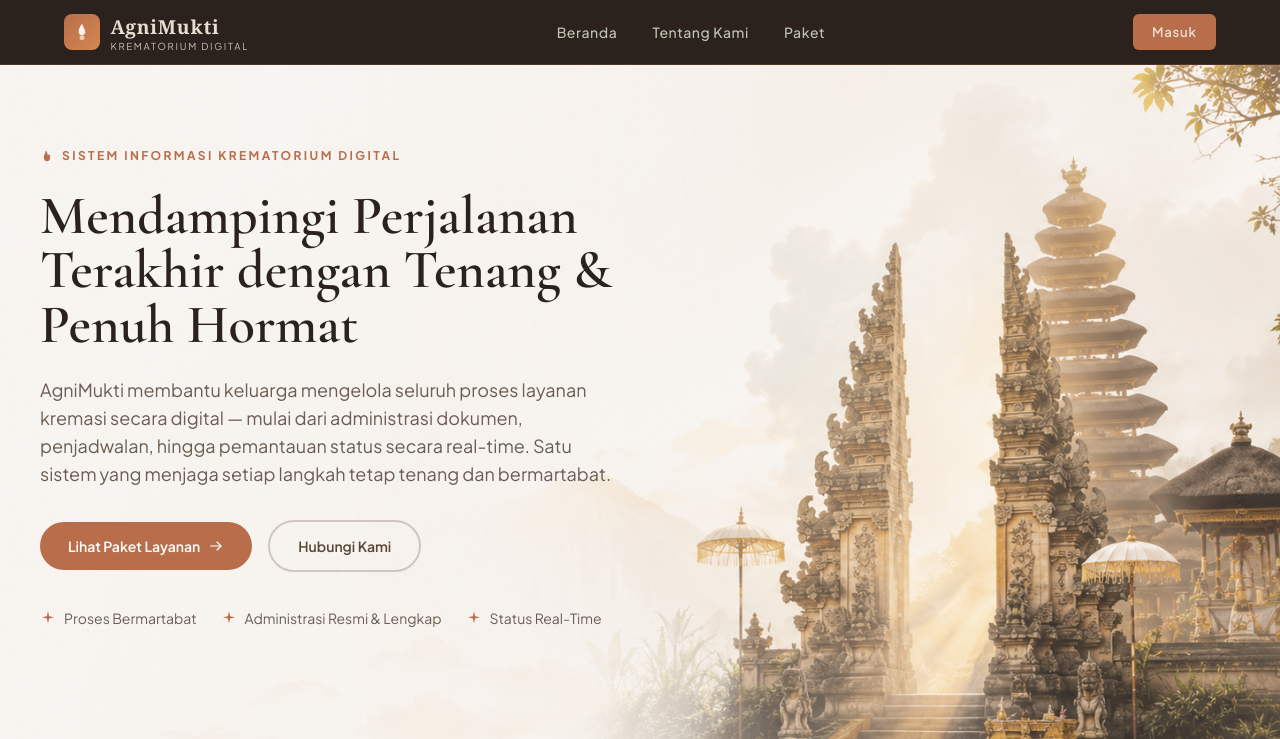
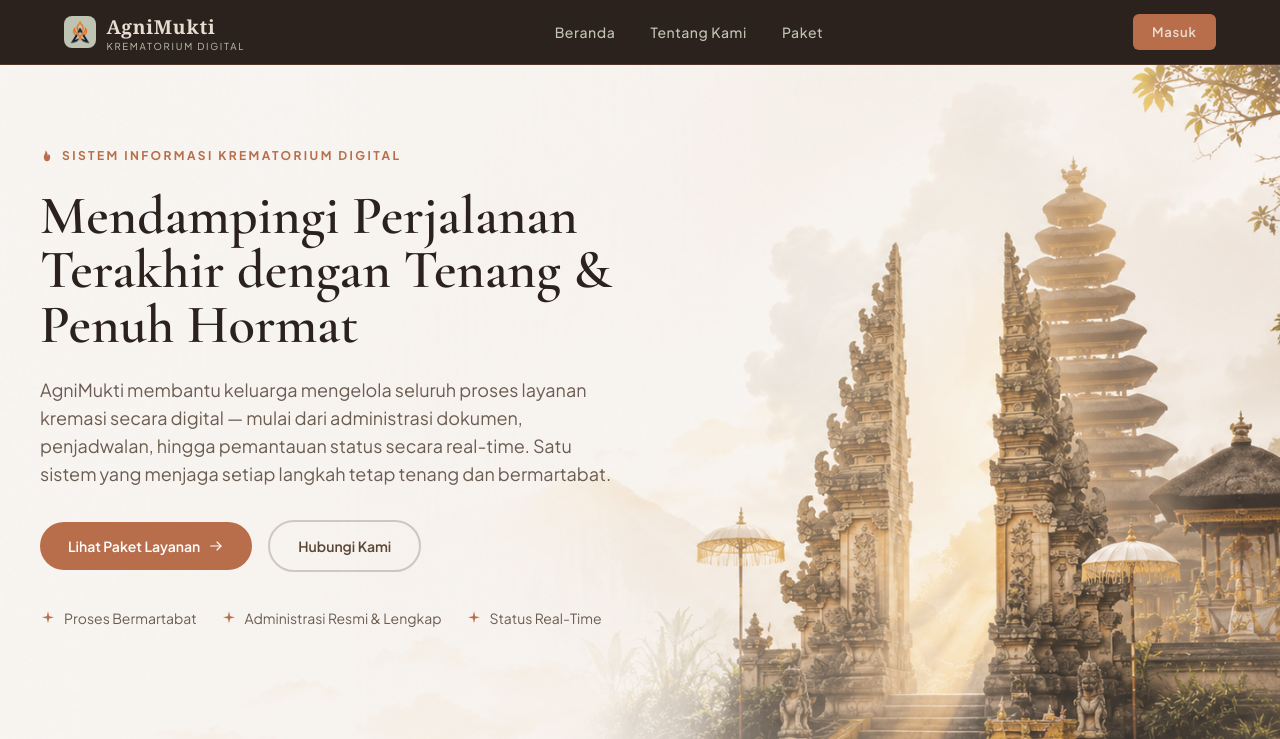
Before and after one commit to adisaputra0/agnimukti, a PHP site: page /public/index.php in a window 1280 px wide. Shown: the top 739 px of the page. Run offline with PHP 8.4, Linux system fonts and the light colour scheme; data comes from the database, SQL or seed files in the repository; some libraries are stand-ins or nearby versions.

Commit message:
Merubah logo pada navbar dan footer ke logo terbaru

```diff
--- a/public/footer.php
+++ b/public/footer.php
@@ -265,11 +265,8 @@
 
       <!-- Logo block -->
       <div class="agni-footer-logo-block">
-        <div class="agni-footer-logo-icon" aria-hidden="true">
-          <svg width="22" height="22" viewBox="0 0 24 24" fill="none">
-            <path d="M12 2C12 2 8 7 8 12C8 14.21 9.79 16 12 16C14.21 16 16 14.21 16 12C16 10 14 7 12 2Z" fill="#fff" opacity="0.9"/>
-            <path d="M12 16C10.34 16 9 17.34 9 19C9 20.66 10.34 22 12 22C13.66 22 15 20.66 15 19C15 17.34 13.66 16 12 16Z" fill="#fff" opacity="0.6"/>
-          </svg>
+        <div class="w-8 h-8 rounded-lg bg-[#BFC3B1] flex items-center justify-center">
+          <img src="./assets/logo.png" alt="Logo" class="w-full h-full">
         </div>
         <p class="agni-footer-logo-name">AgniMukti</p>
         <p class="agni-footer-logo-tagline">Krematorium Digital</p>
--- a/public/header.php
+++ b/public/header.php
@@ -190,12 +190,8 @@ $navLinks = [
 
       <!-- ── Logo ── -->
       <a href="index.php" style="display:flex; align-items:center; gap:0.65rem; text-decoration:none;">
-        <div class="agni-logo-icon" aria-hidden="true">
-          <!-- Api / flame icon -->
-          <svg width="20" height="20" viewBox="0 0 24 24" fill="none" xmlns="http://www.w3.org/2000/svg">
-            <path d="M12 2C12 2 8 7 8 12C8 14.21 9.79 16 12 16C14.21 16 16 14.21 16 12C16 10 14 7 12 2Z" fill="#fff" opacity="0.9"/>
-            <path d="M12 16C10.34 16 9 17.34 9 19C9 20.66 10.34 22 12 22C13.66 22 15 20.66 15 19C15 17.34 13.66 16 12 16Z" fill="#fff" opacity="0.6"/>
-          </svg>
+        <div class="w-8 h-8 rounded-lg bg-[#BFC3B1] flex items-center justify-center">
+          <img src="./assets/logo.png" alt="Logo" class="w-full h-full">
         </div>
         <div>
           <div class="agni-logo-text-main">AgniMukti</div>
```
